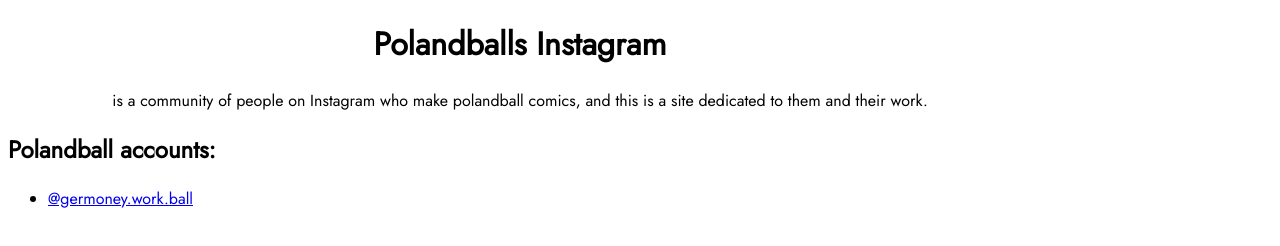
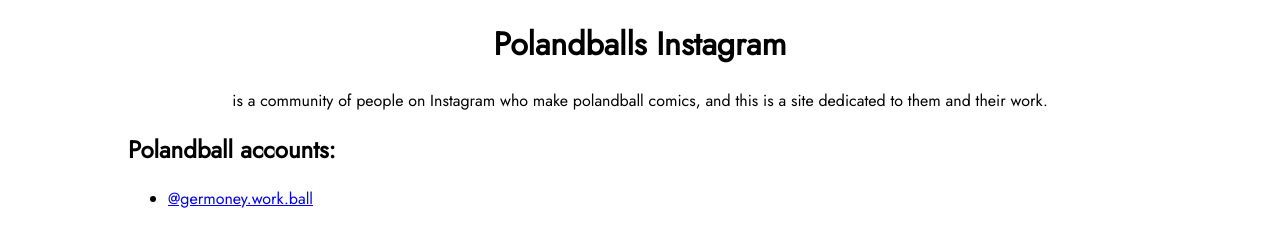
Before and after one commit to Phyrik/polandballs-instagram, a plain HTML site: page index.html in a window 1280 px wide. Drawn offline with Linux system fonts and the light colour scheme.

Commit message:
Update index.css

```diff
--- a/css/index.css
+++ b/css/index.css
@@ -1,5 +1,6 @@
 body {
     width: 80vw;
+    margin-left: 10vw;
     font-family: 'Jost', sans-serif;
 }
 
```
